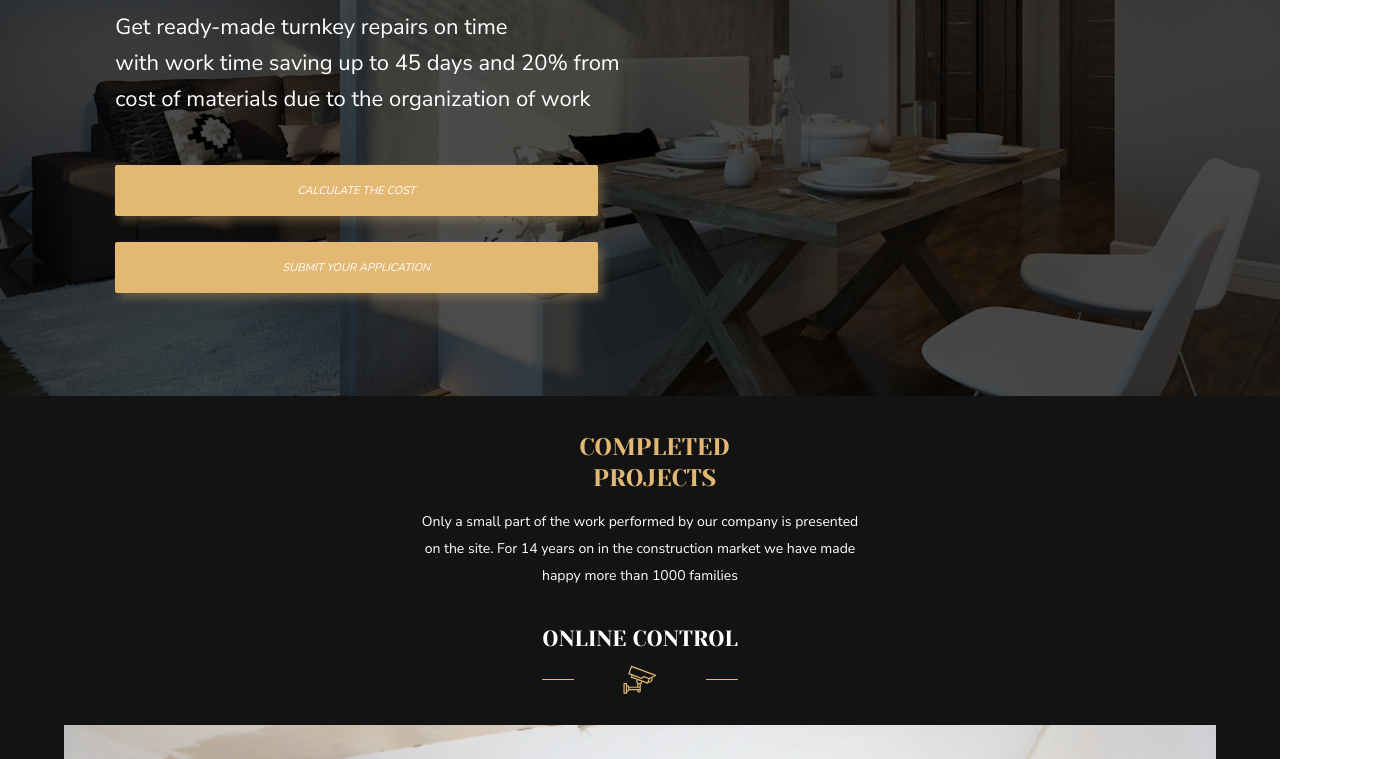
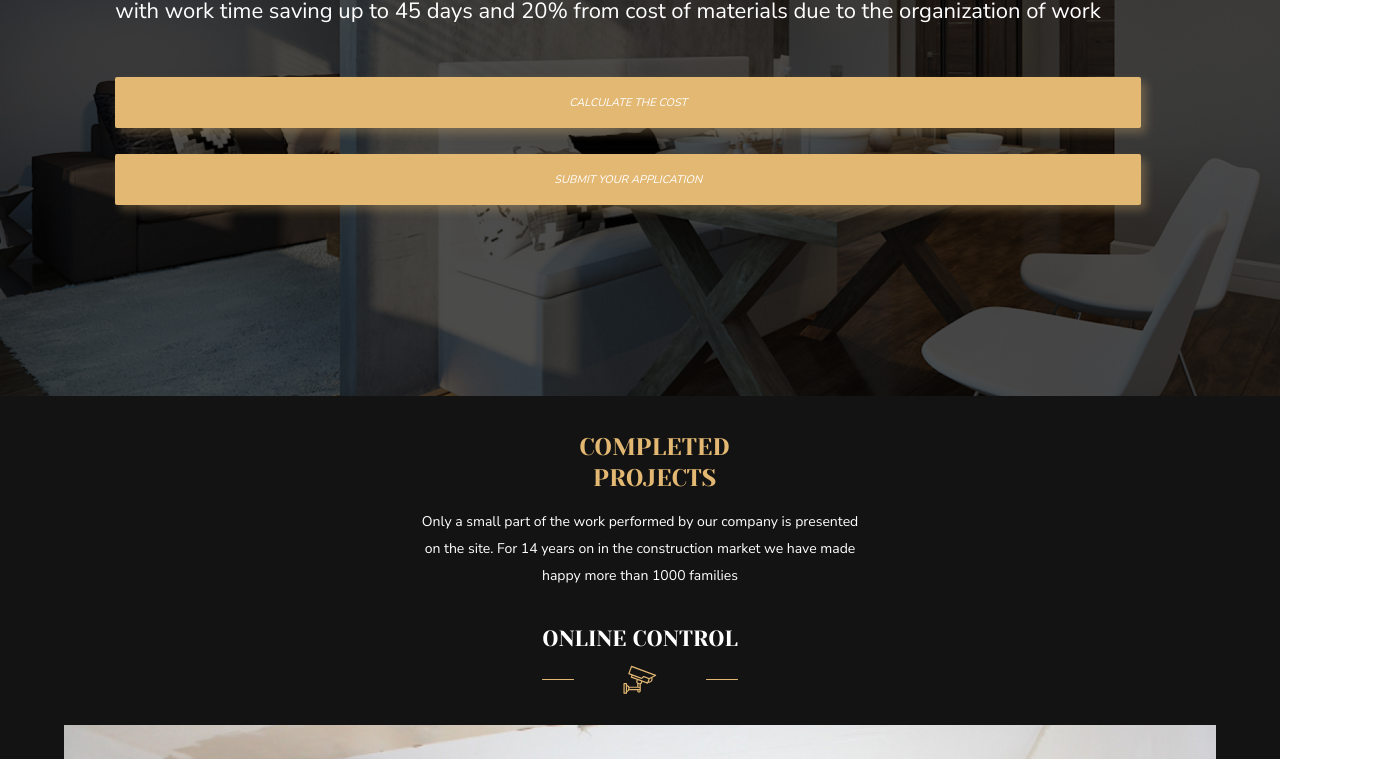
Before and after one commit to ato4ka/SF-Lab1-Landing-Nikitina, a plain HTML site: page index.html in a window 1280 px wide. Shown: the part 394-1153 px from the top of the page, 1395 px wide, since content can reach past the window. Drawn offline with Linux system fonts and the light colour scheme.

Commit message:
has made adjustments

```diff
--- a/css/style.css
+++ b/css/style.css
@@ -30,8 +30,6 @@ body * {
     font-style: italic;
     font-weight: normal;
     font-size: 11px;
-    line-height: 15px;
-    text-align: center;
     text-transform: uppercase;
     cursor: pointer;
 }
@@ -47,7 +45,6 @@ body * {
     font-style: normal;
     font-weight: normal;
     font-size: 11px;
-    line-height: 15px;
     text-transform: uppercase;
 }
 
@@ -84,7 +81,6 @@ body * {
     font-style: normal;
     font-weight: normal;
     font-size: 11px;
-    line-height: 15px;
     text-align: right;
     text-decoration-line: underline;
 }
@@ -1085,6 +1081,11 @@ h4 {
         justify-content: space-around;
     }
 
+    .hero-container {
+        width: 100%;
+        max-width: 100%;
+    }
+
     .hero .button {
         width: 90%;
         margin-top: 26px;
```
